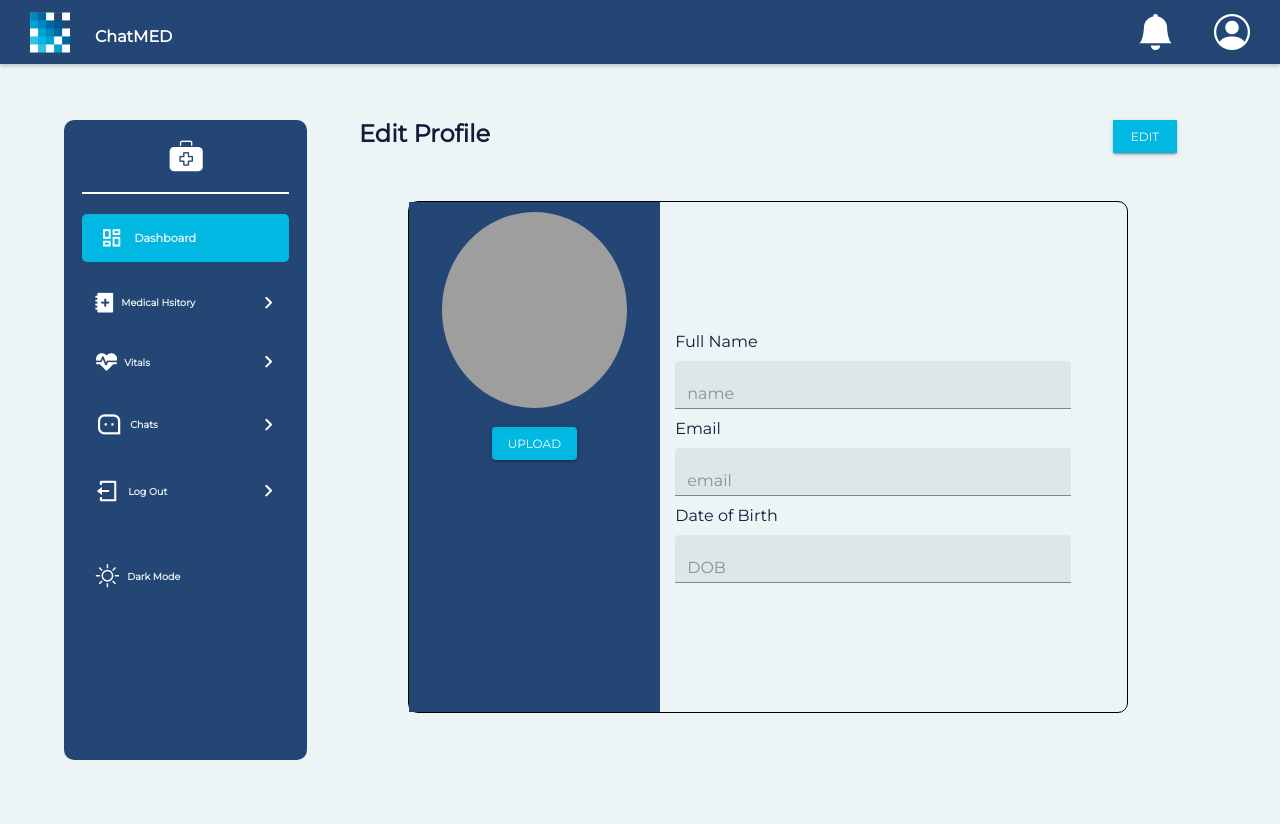
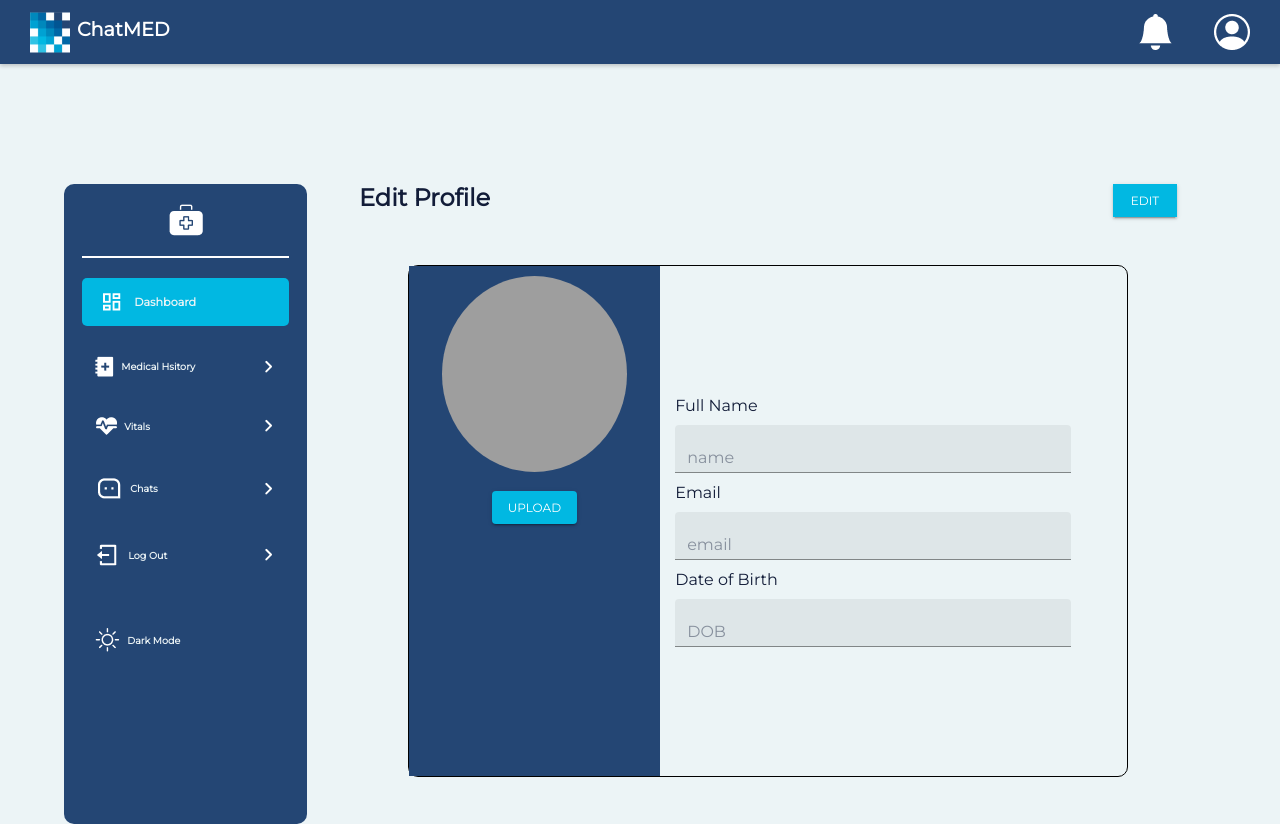
Before and after one commit to mohamad-shoumar/ChatMED, a React (Create React App) app in the folder frontend/: page /profile in a window 1280 px wide. Before the commit the page ends 800 px from the top, so only its background shows below. Built offline with nearby package versions, Linux system fonts and the light colour scheme; grey boxes are pictures that could not be loaded.

Commit message:
fixed navbar styling

```diff
--- a/frontend/src/styles/Authentication/NavBar.module.scss
+++ b/frontend/src/styles/Authentication/NavBar.module.scss
@@ -9,10 +9,8 @@
   align-items: center;
   padding: 30px 30px;
   box-shadow: 0 2px 4px 0 rgba(0, 0, 0, 0.2);
-  position: fixed;
-  top: 0;
   width: 100vw;
-  z-index: 1;
+  overflow-x: unset;
 }
 
 .navright {
@@ -23,17 +21,40 @@
 }
 
 .ChatMED {
-  margin-left: 25px;
+  margin-left: 7px;
   color: white;
-  font-size: 1rem;
+  font-size: 1.2rem;
   font-weight: 700;
   text-decoration: none;
+  margin-top: 10px;
 }
 
-.navright {
+.navleft {
   display: flex;
   align-items: center;
+}
+.navleft > img:hover {
+  filter: brightness(1.3);
+  background-color: rgb(15, 15, 85);
+  box-shadow: 0 0 20px rgba(0, 0, 0, 0.5);
+  border-radius: 50%;
+  cursor: pointer;
+  transform: scale(1.1);
 }
 .bell {
   margin-right: 40px;
 }
+
+@media screen and (min-width: 768px) {
+  .navleft > img {
+    height: 30px;
+  }
+  .navleft > img:hover {
+    filter: brightness(1.3);
+    background-color: rgb(15, 15, 85);
+    box-shadow: 0 0 10px rgba(0, 0, 0, 0.5);
+    cursor: pointer;
+    border-radius: 50%;
+    transform: scale(1.1);
+  }
+}
```
